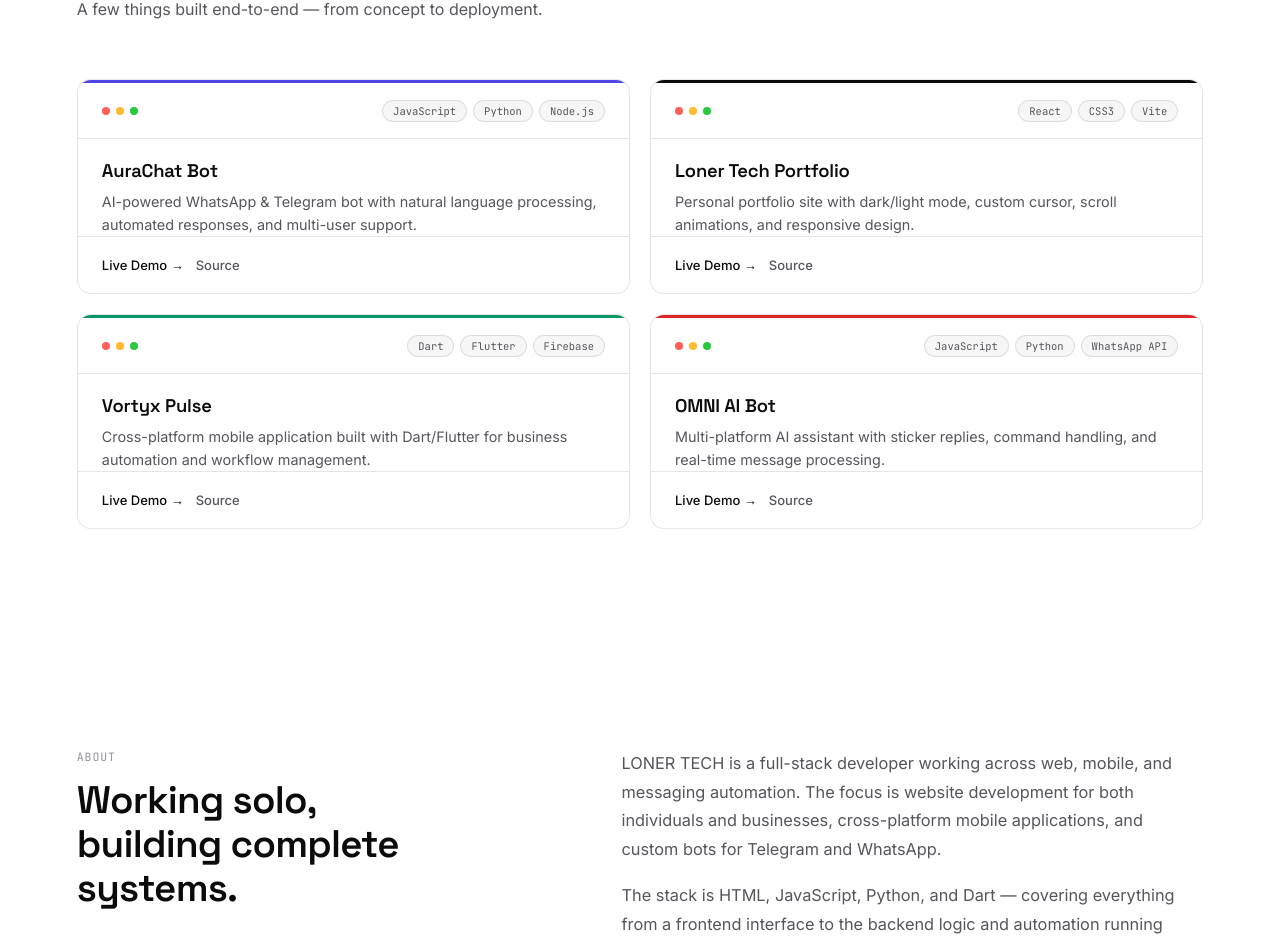
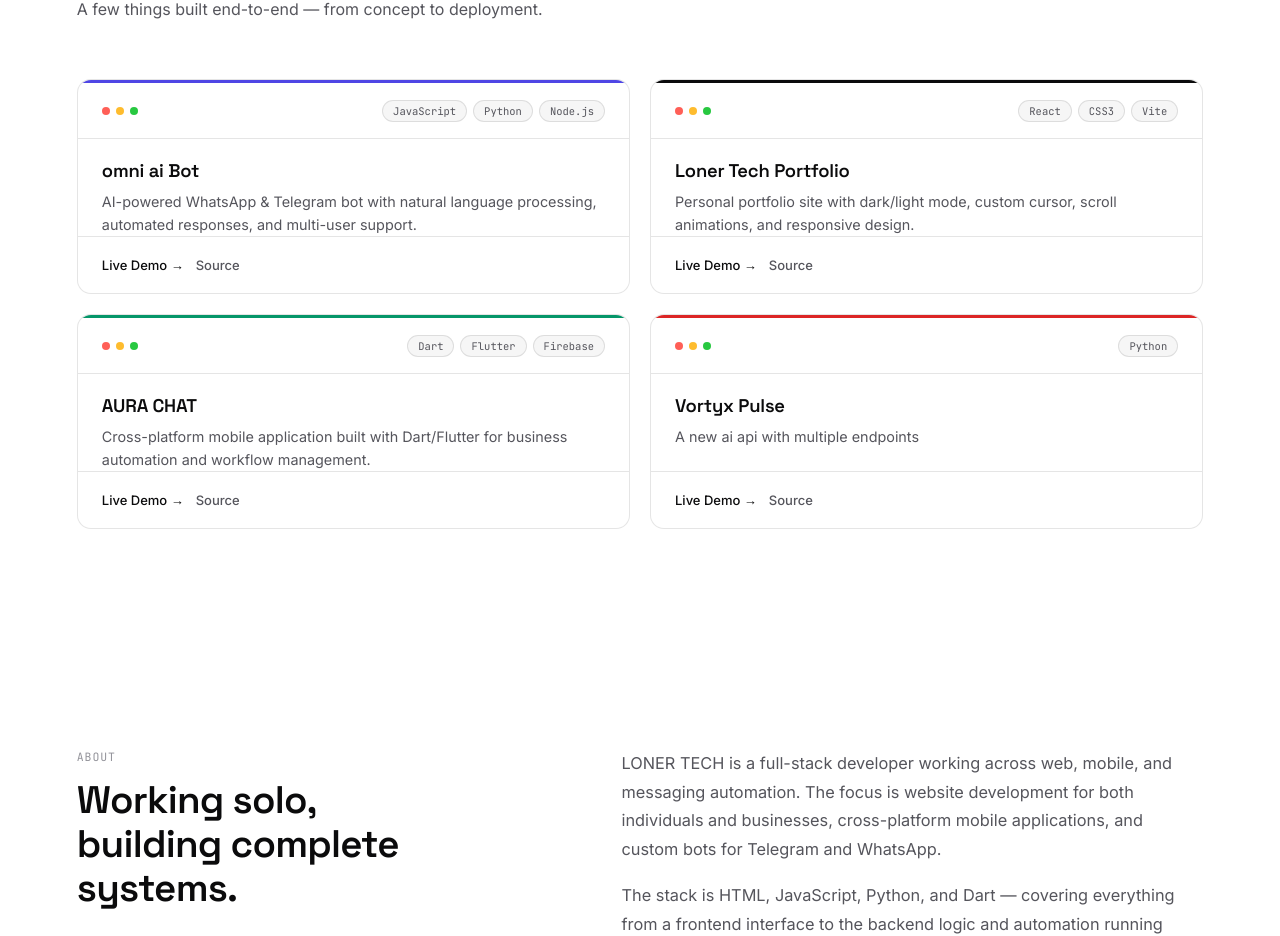
Before and after one commit to bothost-source/Loner-tech, a React (Vite) app: page / in a window 1280 px wide. Shown: the part 2597-3533 px from the top of the page. Built offline with nearby package versions, Linux system fonts and the light colour scheme.

Commit message:
Update projects.jsx

```diff
--- a/src/components/projects.jsx
+++ b/src/components/projects.jsx
@@ -3,7 +3,7 @@ import './Projects.css';
 
 const PROJECTS = [
   {
-    title: 'AuraChat Bot',
+    title: 'omni ai Bot',
     desc: 'AI-powered WhatsApp & Telegram bot with natural language processing, automated responses, and multi-user support.',
     tags: ['JavaScript', 'Python', 'Node.js'],
     live: '#',
@@ -15,11 +15,11 @@ const PROJECTS = [
     desc: 'Personal portfolio site with dark/light mode, custom cursor, scroll animations, and responsive design.',
     tags: ['React', 'CSS3', 'Vite'],
     live: 'https://loner-tech.onrender.com',
-    source: 'https://github.com/bothost-source/Loner-tech',
+    source: '#',
     color: '#0b0b0c',
   },
   {
-    title: 'Vortyx Pulse',
+    title: 'AURA CHAT',
     desc: 'Cross-platform mobile application built with Dart/Flutter for business automation and workflow management.',
     tags: ['Dart', 'Flutter', 'Firebase'],
     live: '#',
@@ -27,10 +27,10 @@ const PROJECTS = [
     color: '#059669',
   },
   {
-    title: 'OMNI AI Bot',
-    desc: 'Multi-platform AI assistant with sticker replies, command handling, and real-time message processing.',
-    tags: ['JavaScript', 'Python', 'WhatsApp API'],
-    live: '#',
+    title: 'Vortyx Pulse ',
+    desc: 'A new ai api with multiple endpoints',
+    tags: ['Python'],
+    live: '',
     source: '#',
     color: '#dc2626',
   },
```
